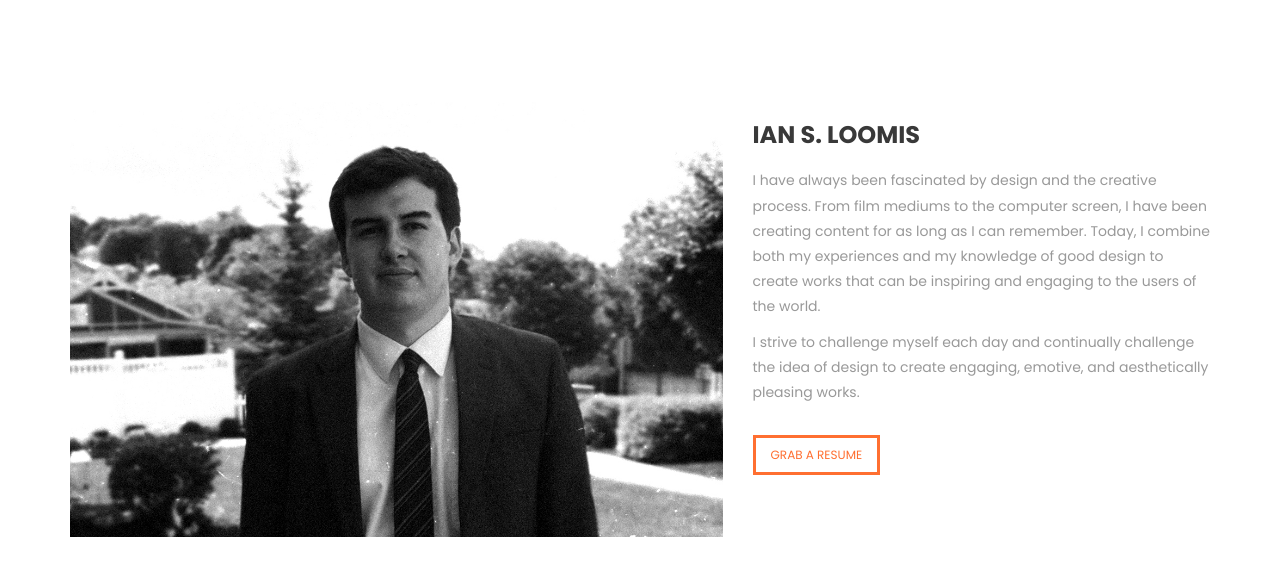
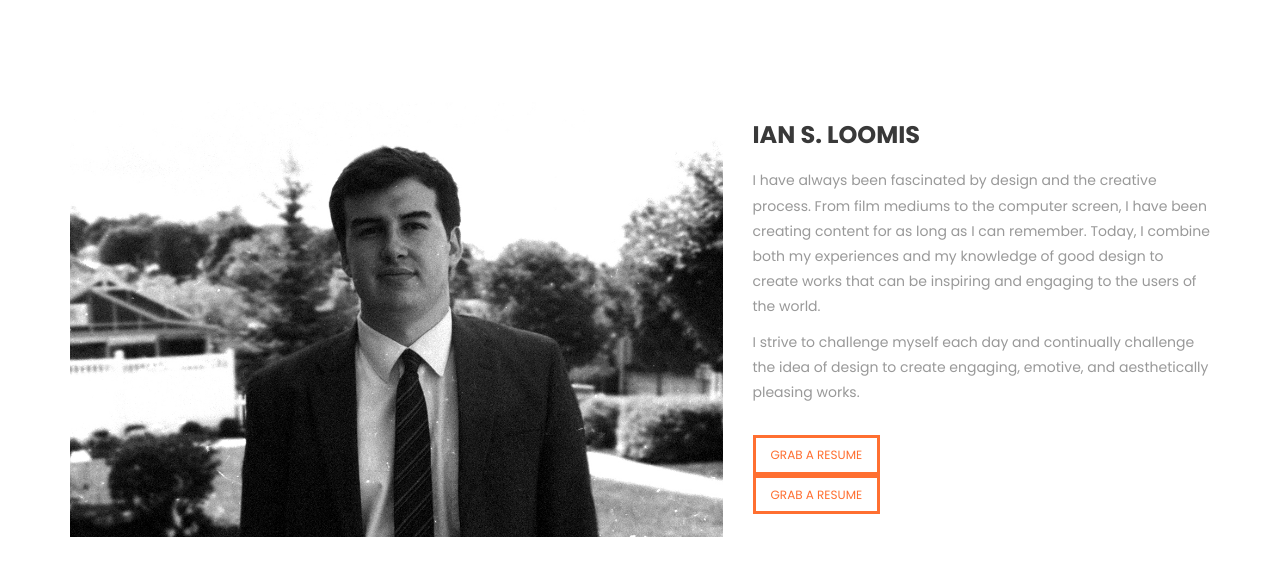
Before and after one commit to ianloomis/portfolio_final, a plain HTML site: page about.html in a window 1280 px wide. Shown: the part 78-654 px from the top of the page. Drawn offline with Linux system fonts and the light colour scheme.

Commit message:
Update about.html

```diff
--- a/about.html
+++ b/about.html
@@ -64,6 +64,7 @@
           <p>I strive to challenge myself each day and continually challenge the idea of design to create engaging, emotive, and aesthetically pleasing works. </p>
             <div class="h-20"></div>
             <button class="resbutton" href="http://ixl7842.cias.rit.edu/resume.pdf">GRAB A RESUME</button>
+            <a href="http://google.com" class="resbutton">GRAB A RESUME</a>
       </div>
     </div>
     <!-- end Main container -->
```
